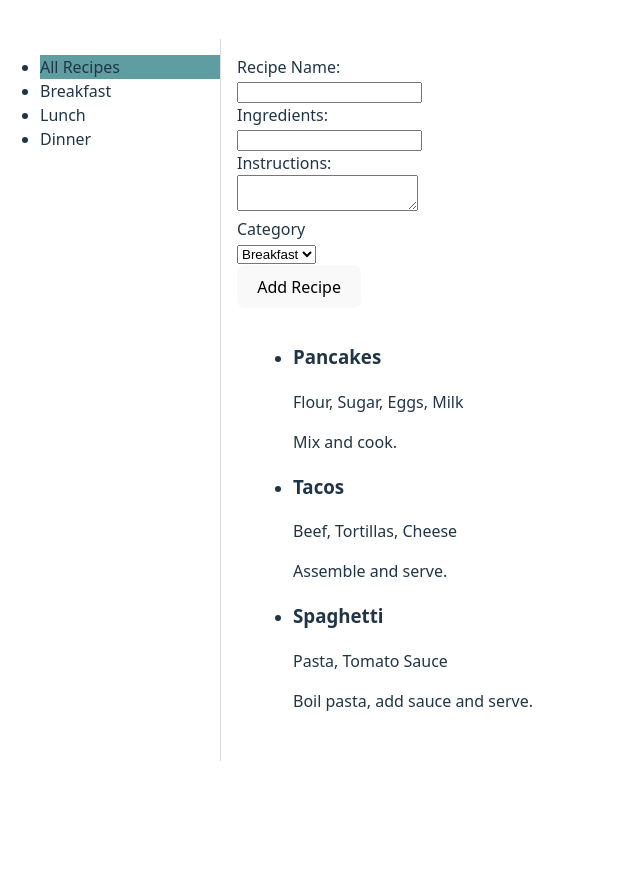
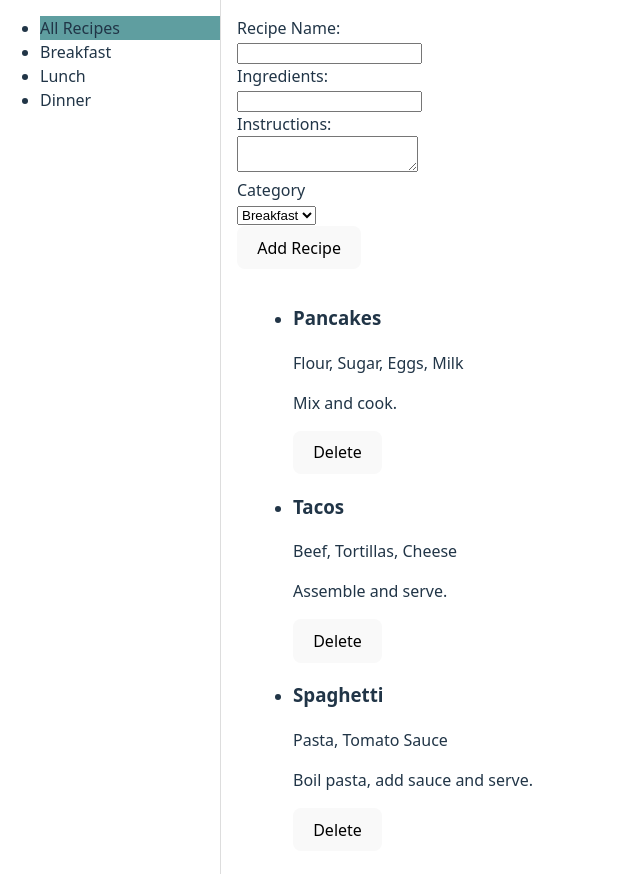
Before and after one commit to MurasakiCho/recipe-manager, a React (Vite) app in the folder frontend/: page / in a window 1280 px wide. Shown: the top 874 px of the page, without its empty margins (0-640 px from the left). Before the commit the page ends 800 px from the top, so only its background shows below. Built offline with nearby package versions, Linux system fonts and the light colour scheme.

Commit message:
implemented ability to delete recipes

```diff
--- a/frontend/src/App.tsx
+++ b/frontend/src/App.tsx
@@ -23,6 +23,10 @@ export default function App() {
     setRecipes([...recipes, newRecipe]);
   };
 
+  const handleDeleteRecipe = (id: number) => {
+    setRecipes(recipes.filter(r => r.id !== id));
+  }
+
   return (
     <div className="App">
       <Sidebar
@@ -35,6 +39,7 @@ export default function App() {
         <RecipeList
           recipes={recipes}
           selectedCategoryId={selectedCategoryId}
+          onDelete={handleDeleteRecipe}
         />
       </main>
 
--- a/frontend/src/Components/RecipeList.tsx
+++ b/frontend/src/Components/RecipeList.tsx
@@ -3,10 +3,11 @@ import type { Recipe } from "../types/recipe";
 type RecipeListProps = {
     recipes: Recipe[];
     selectedCategoryId: number | null;
+    onDelete: (id: number) => void;
 };
 
 export default function RecipeList(props: RecipeListProps){
-    const { recipes, selectedCategoryId } = props;
+    const { recipes, selectedCategoryId, onDelete } = props;
 
     //filter recipes by category
     const filteredRecipes = selectedCategoryId
@@ -21,6 +22,7 @@ export default function RecipeList(props: RecipeListProps){
                         <h3>{r.recipeName}</h3>
                         <p>{r.ingredients}</p>
                         <p>{r.instructions}</p>
+                        <button onClick={() => onDelete(r.id)}>Delete</button>
                     </li>
                 ))}
             </ul>
```
